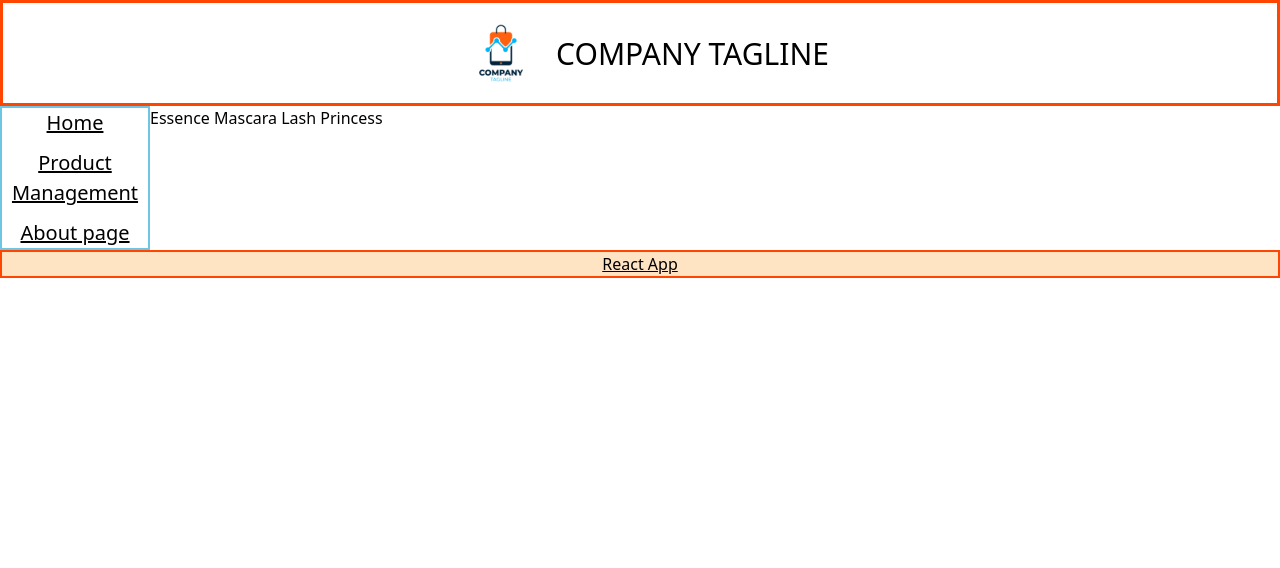
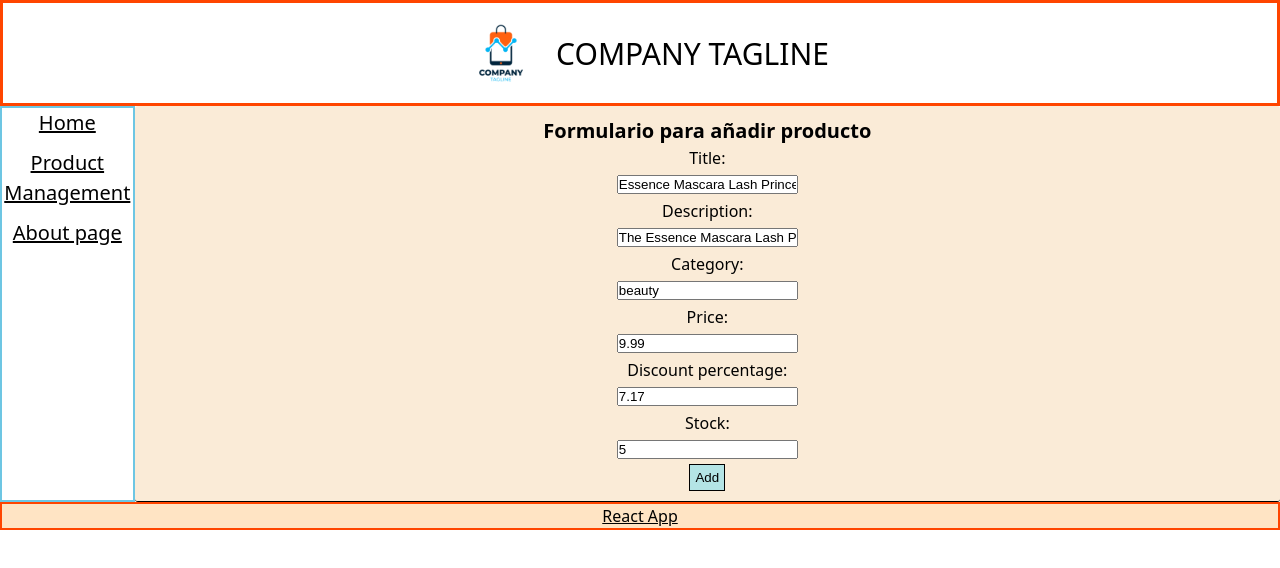
Before and after one commit to AmaliaBM/react-app, a React (Vite) app: page /item-details/1 in a window 1280 px wide. Shown: the top 568 px of the page. Built offline with nearby package versions, Linux system fonts and the light colour scheme.

Commit message:
Falta esto:   (botones editar y cancelar, editar actualiza elemento y cancelar vuelve al dashboard.) Pero he terminado la conexión de la página con edit details.

```diff
--- a/src/App.jsx
+++ b/src/App.jsx
@@ -36,7 +36,7 @@ function App() {
           />
           <Route path="/about" element={<AboutPage />} />
           <Route path="/product-management" element={<ProductManagementPage setAllProducts={setAllProducts} />} />
-          <Route path="/item-details/:id" element={<ItemDetailsPage />} />
+          <Route path="/item-details/:id" element={<ItemDetailsPage setAllProducts={setAllProducts} />} />
           <Route path="*" element={<NotFoundPage />} />
         </Routes>
       </div>
--- a/src/components/AgregarProducto.jsx
+++ b/src/components/AgregarProducto.jsx
@@ -1,13 +1,12 @@
 import { useState } from "react";
 import "./AgregarProducto.css";
 function AgregarProducto(props) {
-  const [titleInputValue, setTitleInputValue] = useState("");
-  const [descriptionInputValue, setDescriptionInputValue] = useState("");
-  const [categoryInputValue, setCategoryInputValue] = useState("");
-  const [priceInputValue, setPriceInputValue] = useState(0);
-  const [discountPercentageInputValue, setDiscountPercentageInputValue] =
-    useState(0);
-  const [stockInputValue, setStockInputValue] = useState(0);
+  const [titleInputValue, setTitleInputValue] = useState(props.product ? props.product.title : "");
+  const [descriptionInputValue, setDescriptionInputValue] = useState(props.product ? props.product.description : "");
+  const [categoryInputValue, setCategoryInputValue] = useState(props.product ? props.product.category : "");
+  const [priceInputValue, setPriceInputValue] = useState(props.product ? props.product.price : 0);
+  const [discountPercentageInputValue, setDiscountPercentageInputValue] = useState(props.product ? props.product.discountPercentage : 0);
+  const [stockInputValue, setStockInputValue] = useState(props.product ? props.product.stock : 0);
 
   const handleTitleChange = (event) => {
     setTitleInputValue(event.target.value);
--- /dev/null
+++ b/src/pages/ItemDetailsPage.css
@@ -0,0 +1,3 @@
+.item-details-page {
+ width: 100%;
+}
--- a/src/pages/ItemDetailsPage.jsx
+++ b/src/pages/ItemDetailsPage.jsx
@@ -1,14 +1,16 @@
 import { useParams } from "react-router-dom";
+import "./ItemDetailsPage.css"
 
 import productsData from "../data/Myproductdata.json";
+import AgregarProducto from "../components/AgregarProducto";
 
 function ItemDetailsPage (props){
     const {id} = useParams();
     const productDetail = productsData.find((product) => product.id === parseInt(id));
     return (
-       <div>
-        {productDetail.title}
-       </div>
+        <div className="item-details-page">
+            <AgregarProducto setAllProducts={props.setAllProducts} product={productDetail} />
+        </div>
     )
 }
 
```
